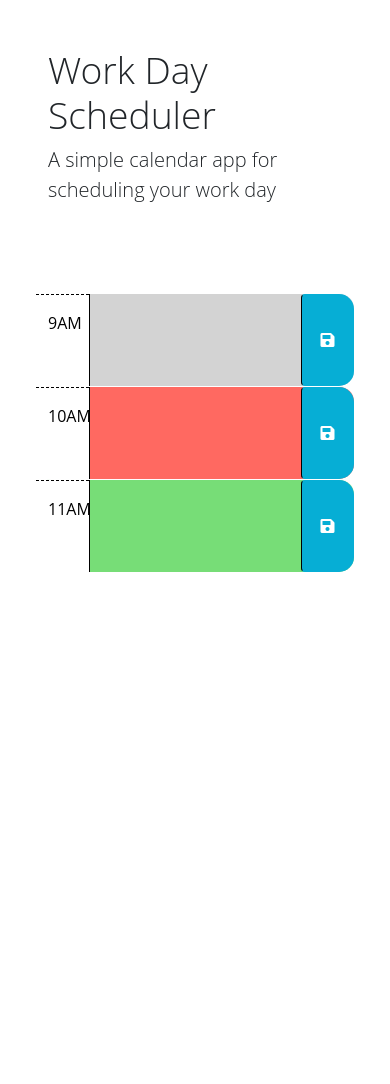
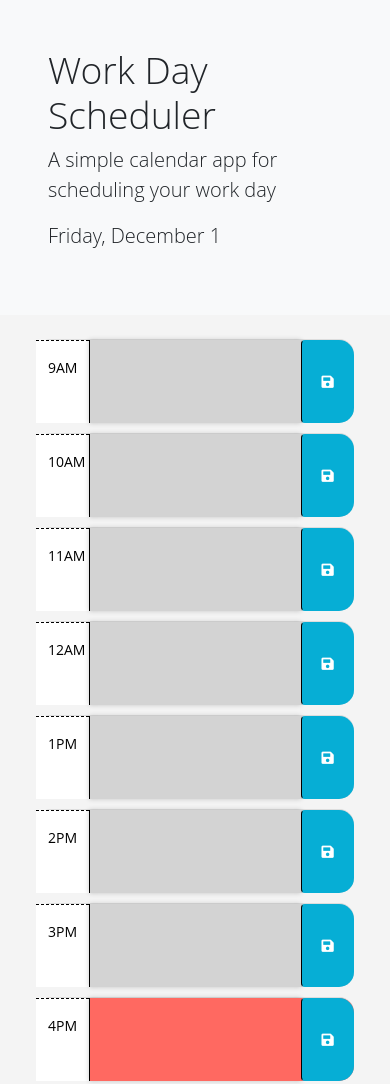
Before and after one commit to maslla100/Work-Day-Scheduler, a plain HTML site: page Develop/index.html in a window 390 px wide. Shown: the top 1084 px of the page. Before the commit the page ends 844 px from the top, so only its background shows below. Drawn offline with nearby package versions, Linux system fonts and the light colour scheme.

Commit message:
updated css, js and html

```diff
--- a/Develop/index.html
+++ b/Develop/index.html
@@ -15,54 +15,17 @@
 </head>
 
 <body>
-    <header class="p-5 mb-4">
+    <header class="p-5 mb-4 bg-light">
         <h1 class="display-3">Work Day Scheduler</h1>
         <p class="lead">A simple calendar app for scheduling your work day</p>
         <p id="currentDay" class="lead"></p>
     </header>
-    <div class="container-fluid px-5">
-        <!-- Use class for "past", "present", and "future" to apply styles to the
-        time-block divs accordingly. The javascript will need to do this by
-        adding/removing these classes on each div by comparing the hour in the
-        id to the current hour. The html provided below is meant to be an example
-        demonstrating how the css provided can be leveraged to create the
-        desired layout and colors. The html below should be removed or updated
-        in the finished product. Remember to delete this comment once the
-        code is implemented.
-        -->
-
-        <!-- Example of a past time block. The "past" class adds a gray background color. -->
-        <div id="hour-9" class="row time-block past">
-            <div class="col-2 col-md-1 hour text-center py-3">9AM</div>
-            <textarea class="col-8 col-md-10 description" rows="3"> </textarea>
-            <button class="btn saveBtn col-2 col-md-1" aria-label="save">
-                <i class="fas fa-save" aria-hidden="true"></i>
-            </button>
-        </div>
-
-        <!-- Example of a present time block. The "present" class adds a red background color. -->
-        <div id="hour-10" class="row time-block present">
-            <div class="col-2 col-md-1 hour text-center py-3">10AM</div>
-            <textarea class="col-8 col-md-10 description" rows="3"> </textarea>
-            <button class="btn saveBtn col-2 col-md-1" aria-label="save">
-                <i class="fas fa-save" aria-hidden="true"></i>
-            </button>
-        </div>
-
-        <!-- Example of a future time block. The "future" class adds a green background color. -->
-        <div id="hour-11" class="row time-block future">
-            <div class="col-2 col-md-1 hour text-center py-3">11AM</div>
-            <textarea class="col-8 col-md-10 description" rows="3"> </textarea>
-            <button class="btn saveBtn col-2 col-md-1" aria-label="save">
-                <i class="fas fa-save" aria-hidden="true"></i>
-            </button>
-        </div>
+    <div id="timeBlockContainer" class="container-fluid px-5">
+        <!-- Time blocks will be generated dynamically by JavaScript -->
     </div>
-
     <script src="https://cdnjs.cloudflare.com/ajax/libs/jquery/3.2.1/jquery.min.js"></script>
     <script src="https://cdn.jsdelivr.net/npm/dayjs@1.11.3/dayjs.min.js"
         integrity="sha256-iu/zLUB+QgISXBLCW/mcDi/rnf4m4uEDO0wauy76x7U=" crossorigin="anonymous"></script>
-
     <script src="script.js"></script>
 </body>
 
--- a/Develop/script.js
+++ b/Develop/script.js
@@ -1,79 +1,66 @@
-< !DOCTYPE html >
-    <html lang="en">
-        <head>
-            <meta charset="UTF-8" />
-            <meta name="viewport" content="width=device-width, initial-scale=1.0" />
-            <meta http-equiv="X-UA-Compatible" content="ie=edge" />
-            <link
-                href="https://cdn.jsdelivr.net/npm/bootstrap@5.1.3/dist/css/bootstrap.min.css"
-                rel="stylesheet"
-                integrity="sha384-1BmE4kWBq78iYhFldvKuhfTAU6auU8tT94WrHftjDbrCEXSU1oBoqyl2QvZ6jIW3"
-                crossorigin="anonymous"
-            />
-            <link
-                rel="stylesheet"
-                href="https://use.fontawesome.com/releases/v5.8.1/css/all.css"
-                integrity="sha384-50oBUHEmvpQ+1lW4y57PTFmhCaXp0ML5d60M1M7uH2+nqUivzIebhndOJK28anvf"
-                crossorigin="anonymous"
-            />
-            <link
-                href="https://fonts.googleapis.com/css2?family=Fira+Sans:wght@400;700&display=swap"
-                rel="stylesheet"
-            />
-            <link rel="stylesheet" href="style.css" />
-            <title>Work Day Scheduler</title>
-        </head>
+$(function () {
+    // Display the current date in the header
+    function displayCurrentDate() {
+        $('#currentDay').text(dayjs().format('dddd, MMMM D'));
+    }
 
-        <body>
-            <header class="p-5 mb-4">
-                <h1 class="display-3">Work Day Scheduler</h1>
-                <p class="lead">A simple calendar app for scheduling your work day</p>
-                <p id="currentDay" class="lead"></p>
-            </header>
-            <div class="container-fluid px-5">
-                <!-- Use class for "past", "present", and "future" to apply styles to the
-                time-block divs accordingly. The javascript will need to do this by
-                adding/removing these classes on each div by comparing the hour in the
-                id to the current hour. The html provided below is meant to be an example
-                demonstrating how the css provided can be leveraged to create the
-                desired layout and colors. The html below should be removed or updated
-                in the finished product. Remember to delete this comment once the
-                code is implemented.
-        -->
+    // Apply the past, present, or future class to each time block
+    function updateBlockClasses() {
+        const currentHour = dayjs().hour(); // Get current hour in 24-hour format
+        $('.time-block').each(function () {
+            const blockHour = parseInt($(this).attr('id').replace('hour-', ''));
+            $(this).removeClass('past present future');
+            if (blockHour < currentHour) {
+                $(this).addClass('past');
+            } else if (blockHour === currentHour) {
+                $(this).addClass('present');
+            } else {
+                $(this).addClass('future');
+            }
+        });
+    }
 
-                <!-- Example of a past time block. The "past" class adds a gray background color. -->
-                <div id="hour-9" class="row time-block past">
-                    <div class="col-2 col-md-1 hour text-center py-3">9AM</div>
-                    <textarea class="col-8 col-md-10 description" rows="3"> </textarea>
-                    <button class="btn saveBtn col-2 col-md-1" aria-label="save">
-                        <i class="fas fa-save" aria-hidden="true"></i>
+    // Get user input from localStorage and set values of corresponding textareas
+    function loadSavedEvents() {
+        $('.time-block').each(function () {
+            const id = $(this).attr('id');
+            const savedText = localStorage.getItem(id) || '';
+            $(this).find('.description').val(savedText);
+        });
+    }
+
+    // Generate time blocks for business hours (9 AM to 5 PM)
+    function generateTimeBlocks() {
+        const workHours = [9, 10, 11, 12, 13, 14, 15, 16, 17];
+        workHours.forEach(hour => {
+            const formattedHour = hour <= 12 ? `${hour}AM` : `${hour - 12}PM`;
+            $('#timeBlockContainer').append(`
+                <div id="hour-${hour}" class="row time-block">
+                    <div class="col-2 col-md-1 hour text-center py-3">${formattedHour}</div>
+                    <textarea class="col-8 col-md-10 description" rows="3"></textarea>
+                    <button class="btn saveBtn col-2 col-md-1">
+                        <i class="fas fa-save"></i>
                     </button>
                 </div>
+            `);
+        });
+    }
 
-                <!-- Example of a present time block. The "present" class adds a red background color. -->
-                <div id="hour-10" class="row time-block present">
-                    <div class="col-2 col-md-1 hour text-center py-3">10AM</div>
-                    <textarea class="col-8 col-md-10 description" rows="3"> </textarea>
-                    <button class="btn saveBtn col-2 col-md-1" aria-label="save">
-                        <i class="fas fa-save" aria-hidden="true"></i>
-                    </button>
-                </div>
+    // Save button click event listener
+    $('#timeBlockContainer').on('click', '.saveBtn', function () {
+        const timeBlock = $(this).closest('.time-block');
+        const id = timeBlock.attr('id');
+        const text = timeBlock.find('.description').val();
+        localStorage.setItem(id, text);
+    });
 
-                <!-- Example of a future time block. The "future" class adds a green background color. -->
-                <div id="hour-11" class="row time-block future">
-                    <div class="col-2 col-md-1 hour text-center py-3">11AM</div>
-                    <textarea class="col-8 col-md-10 description" rows="3"> </textarea>
-                    <button class="btn saveBtn col-2 col-md-1" aria-label="save">
-                        <i class="fas fa-save" aria-hidden="true"></i>
-                    </button>
-                </div>
-            </div>
+    // Initialize the scheduler
+    function initializeScheduler() {
+        displayCurrentDate();
+        generateTimeBlocks();
+        loadSavedEvents();
+        updateBlockClasses();
+    }
 
-            <script src="https://cdnjs.cloudflare.com/ajax/libs/jquery/3.2.1/jquery.min.js"></script>
-            <script src="https://cdn.jsdelivr.net/npm/dayjs@1.11.3/dayjs.min.js"
-                integrity="sha256-iu/zLUB+QgISXBLCW/mcDi/rnf4m4uEDO0wauy76x7U="
-                crossorigin="anonymous"></script>
-
-            <script src="script.js"></script>
-        </body>
-    </html>
+    initializeScheduler();
+});
--- a/Develop/style.css
+++ b/Develop/style.css
@@ -1,6 +1,8 @@
 body {
     font-family: 'Open Sans', sans-serif;
     font-size: 16px;
+    background-color: #f4f4f4;
+    /* Optional: added a light background color */
 }
 
 textarea {
@@ -10,6 +12,16 @@ textarea {
     color: #000000;
     border-left: 1px solid black;
     padding: 10px;
+    /* Added focus style for better user interaction */
+    outline: none;
+    /* Removes default outline */
+    box-shadow: 0 0 5px rgba(0, 0, 0, 0.2);
+    /* Subtle shadow on focus */
+}
+
+textarea:focus {
+    border-left: 2px solid #06aed5;
+    /* Highlight on focus */
 }
 
 .description {
@@ -18,10 +30,13 @@ textarea {
 
 .time-block {
     border-radius: 15px;
+    margin-bottom: 10px;
+    /* Added space between blocks */
 }
 
 .row {
-    border-top: 1px solid white;
+    border-top: 1px solid #ddd;
+    /* Adjusted for visibility */
 }
 
 .hour {
@@ -51,9 +66,25 @@ textarea {
     border-bottom-right-radius: 15px;
     background-color: #06aed5;
     color: white;
+    cursor: pointer;
+    /* Indicates the button is clickable */
 }
 
 .saveBtn i:hover {
     font-size: 20px;
     transition: all 0.3s ease-in-out;
 }
+
+/* Responsive Design Adjustments */
+@media screen and (max-width: 768px) {
+
+    .hour,
+    .saveBtn {
+        font-size: 14px;
+        /* Adjust font size for smaller screens */
+    }
+
+    .description {
+        font-size: 14px;
+    }
+}
```
